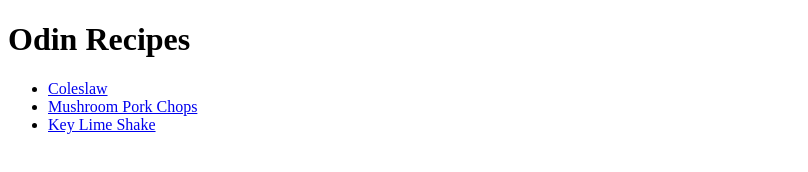
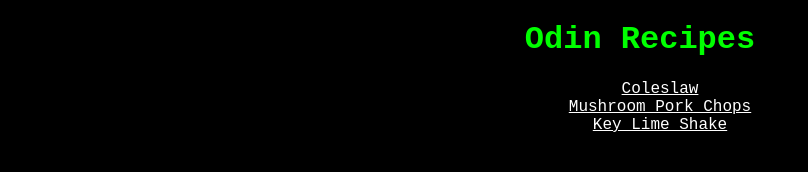
Before and after one commit to erictheericx1/odin-recipes, a plain HTML site: page index.html in a window 1280 px wide. Shown: the whole page, without its empty margins (0-808 px from the left). Drawn offline with Linux system fonts and the light colour scheme.

Commit message:
edited odin recipes

```diff
--- a/index.html
+++ b/index.html
@@ -3,6 +3,9 @@
     <head>
         <meta charset="UTF-8">
         <title>Odin Recipes</title>
+
+        <link rel="stylesheet" href="style.css">
+
     </head>
 
     <body>
--- /dev/null
+++ b/style.css
@@ -0,0 +1,22 @@
+* {
+    background-color: black;
+    color:rgb(0, 255, 0);
+    font-family: 'Courier New', Courier, monospace;
+}
+
+h1 {
+    text-align: center;
+    font-weight: bolder;
+}
+
+
+li {
+    color:rgb(121, 121, 121);
+    text-align: center;
+    list-style: none;
+}
+
+a {
+    color:rgb(255, 255, 255);
+
+}
```
Also changed, not shown: recipes/mushroom-pork-chops.html (+3 -0 lines).
